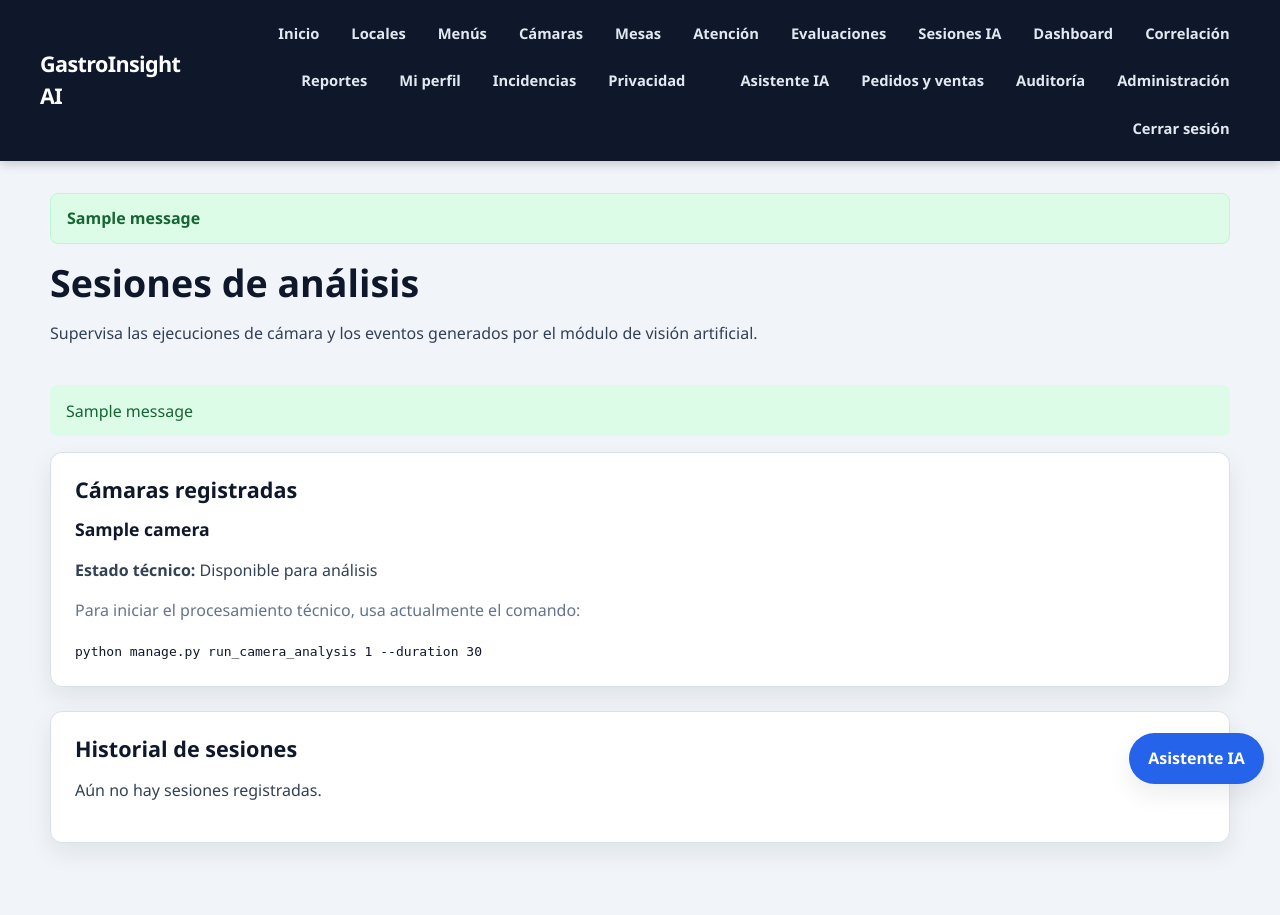
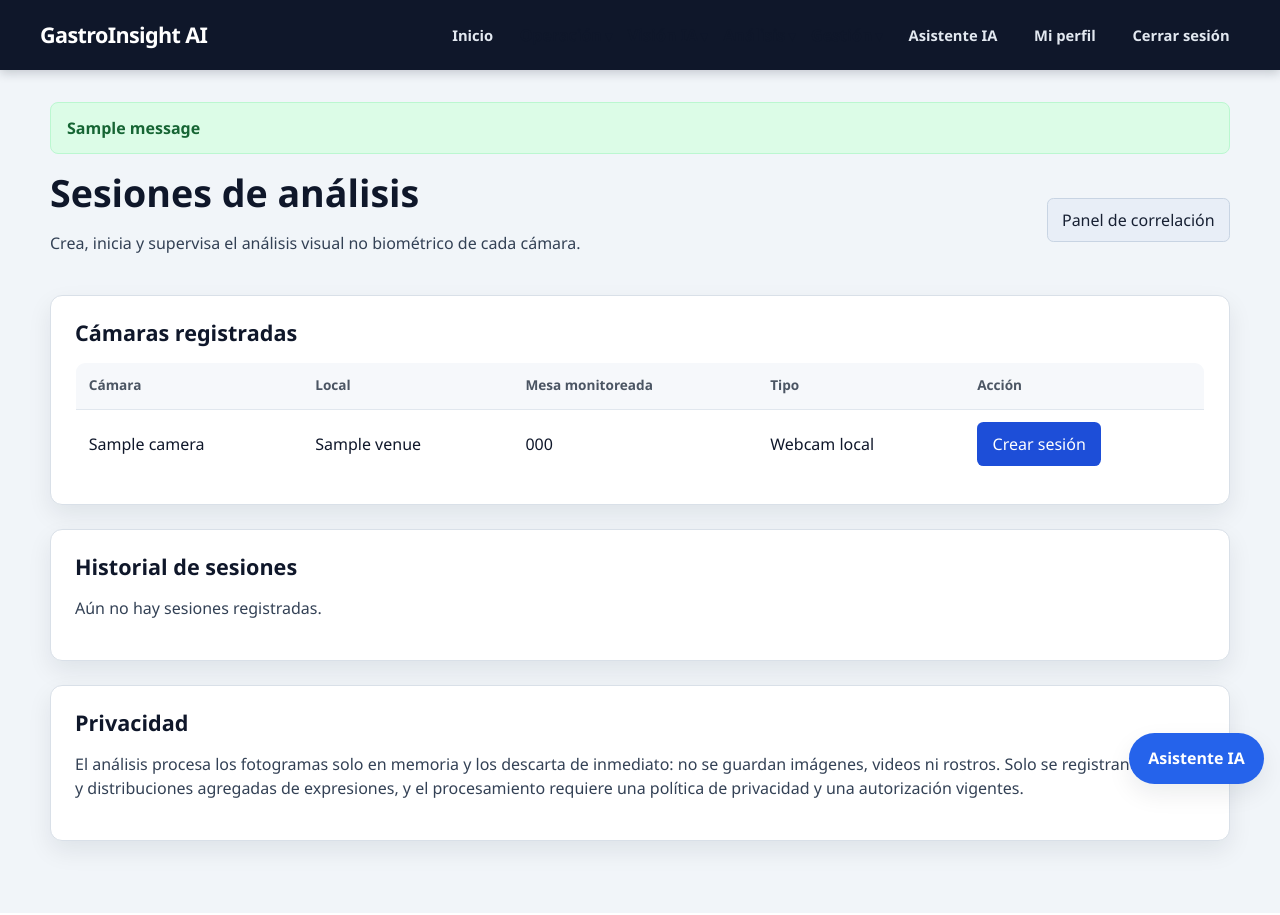
Before and after one commit to Geencuve/gastroinsight-ai, a Django app: page /ai/sessions/ in a window 1280 px wide. Run offline with Django 5.2, Linux system fonts and the light colour scheme; a user stored in the database is signed in; tables that the repository leaves empty hold one stand-in row (values such as "Sample post"); one stand-in notice (Sample message) is shown; data that the repository does not hold is empty.

Commit message:
feat(demo): iniciar analisis desde la interfaz, detalle en vivo, menu agrupado y comando prepare_demo

```diff
--- a/ai_vision/templates/ai_vision/session_list.html
+++ b/ai_vision/templates/ai_vision/session_list.html
@@ -6,50 +6,42 @@
 <section class="page-header">
     <div>
         <h1>Sesiones de análisis</h1>
-        <p>
-            Supervisa las ejecuciones de cámara y los eventos
-            generados por el módulo de visión artificial.
-        </p>
+        <p>Crea, inicia y supervisa el análisis visual no biométrico de cada cámara.</p>
     </div>
+    <a class="btn btn-secondary" href="{% url 'analytics:correlation' %}">Panel de correlación</a>
 </section>
-
-{% if messages %}
-    {% for message in messages %}
-        <div class="alert alert-{{ message.tags|default:'info' }}">
-            {{ message }}
-        </div>
-    {% endfor %}
-{% endif %}
 
 <section class="card">
     <h2>Cámaras registradas</h2>
-
     {% if cameras %}
-        <div class="actions-grid">
-            {% for camera in cameras %}
-                <article class="camera-card">
-                    <h3>{{ camera.name }}</h3>
-
-                    {% if camera.location %}
-                        <p><strong>Ubicación:</strong> {{ camera.location }}</p>
-                    {% endif %}
-
-                    <p>
-                        <strong>Estado técnico:</strong>
-                        Disponible para análisis
-                    </p>
-
-                    <p class="muted">
-                        Para iniciar el procesamiento técnico,
-                        usa actualmente el comando:
-                    </p>
-
-                    <code>
-                        python manage.py run_camera_analysis
-                        {{ camera.id }} --duration 30
-                    </code>
-                </article>
-            {% endfor %}
+        <div class="table-responsive">
+            <table>
+                <thead>
+                    <tr><th>Cámara</th><th>Local</th><th>Mesa monitoreada</th><th>Tipo</th><th>Acción</th></tr>
+                </thead>
+                <tbody>
+                    {% for camera in cameras %}
+                        <tr>
+                            <td>{{ camera.name }}</td>
+                            <td>{{ camera.venue.name }}</td>
+                            <td>{{ camera.table.code|default:"Sin mesa" }}</td>
+                            <td>{{ camera.get_source_type_display }}</td>
+                            <td>
+                                {% if camera.source_type == "demo" %}
+                                    <span class="muted">Datos sintéticos de demostración</span>
+                                {% elif can_operate %}
+                                    <form method="post" action="{% url 'ai_vision:create_session' camera.id %}">
+                                        {% csrf_token %}
+                                        <button class="btn btn-primary" type="submit">Crear sesión</button>
+                                    </form>
+                                {% else %}
+                                    <span class="muted">Solo lectura</span>
+                                {% endif %}
+                            </td>
+                        </tr>
+                    {% endfor %}
+                </tbody>
+            </table>
         </div>
     {% else %}
         <p>No hay cámaras registradas.</p>
@@ -58,44 +50,50 @@
 
 <section class="card">
     <h2>Historial de sesiones</h2>
-
     {% if sessions %}
         <div class="table-responsive">
             <table>
                 <thead>
                     <tr>
-                        <th>ID</th>
-                        <th>Cámara</th>
-                        <th>Estado</th>
-                        <th>Inicio</th>
-                        <th>Finalización</th>
-                        <th>Acción</th>
+                        <th>ID</th><th>Cámara</th><th>Mesa</th><th>Estado</th>
+                        <th>Inicio</th><th>Finalización</th><th>Eventos</th><th>Acciones</th>
                     </tr>
                 </thead>
-
                 <tbody>
                     {% for session in sessions %}
                         <tr>
                             <td>#{{ session.id }}</td>
                             <td>{{ session.camera.name }}</td>
+                            <td>{{ session.camera.table.code|default:"—" }}</td>
+                            <td><span class="status status-{{ session.status }}">{{ session.get_status_display }}</span></td>
+                            <td>{{ session.started_at|date:"d/m/Y H:i:s"|default:"Pendiente" }}</td>
+                            <td>{{ session.ended_at|date:"d/m/Y H:i:s"|default:"—" }}</td>
+                            <td>{{ session.events_count }}</td>
                             <td>
-                                <span class="status status-{{ session.status }}">
-                                    {{ session.get_status_display|default:session.status }}
-                                </span>
-                            </td>
-                            <td>
-                                {{ session.started_at|date:"d/m/Y H:i:s"|default:"Pendiente" }}
-                            </td>
-                            <td>
-                                {{ session.ended_at|date:"d/m/Y H:i:s"|default:"—" }}
-                            </td>
-                            <td>
-                                <a
-                                    class="btn btn-secondary"
-                                    href="{% url 'ai_vision:session_detail' session.id %}"
-                                >
-                                    Ver resultado
-                                </a>
+                                <div style="display: flex; gap: 0.5rem; align-items: center; flex-wrap: wrap;">
+                                    <a class="btn btn-secondary" href="{% url 'ai_vision:session_detail' session.id %}">Ver resultado</a>
+                                    {% if can_operate and session.status == "pending" and session.camera.source_type != "demo" %}
+                                        <form method="post" action="{% url 'ai_vision:start_session' session.id %}"
+                                              style="display: flex; gap: 0.5rem; align-items: center; flex-wrap: wrap;">
+                                            {% csrf_token %}
+                                            <select name="duration" aria-label="Duración del análisis">
+                                                <option value="30">30 s</option>
+                                                <option value="60" selected>1 min</option>
+                                                <option value="300">5 min</option>
+                                                <option value="0">Sin límite</option>
+                                            </select>
+                                            <label style="display: flex; gap: 0.25rem; align-items: center;">
+                                                <input type="checkbox" name="preview" value="1" checked> Ventana de video
+                                            </label>
+                                            <button class="btn btn-primary" type="submit">Iniciar análisis</button>
+                                        </form>
+                                    {% elif can_operate and session.status == "running" %}
+                                        <form method="post" action="{% url 'ai_vision:stop_session' session.id %}">
+                                            {% csrf_token %}
+                                            <button class="btn btn-danger" type="submit">Detener</button>
+                                        </form>
+                                    {% endif %}
+                                </div>
                             </td>
                         </tr>
                     {% endfor %}
@@ -106,4 +104,13 @@
         <p>Aún no hay sesiones registradas.</p>
     {% endif %}
 </section>
+
+<section class="card">
+    <h2>Privacidad</h2>
+    <p>
+        El análisis procesa los fotogramas solo en memoria y los descarta de inmediato: no se guardan
+        imágenes, videos ni rostros. Solo se registran conteos y distribuciones agregadas de expresiones,
+        y el procesamiento requiere una política de privacidad y una autorización vigentes.
+    </p>
+</section>
 {% endblock %}
--- a/ai_vision/views.py
+++ b/ai_vision/views.py
@@ -22,6 +22,7 @@ from monitoring.services.audit import log_action
 from privacy.models import PrivacyPolicy
 
 from .models import AnalysisSession, DetectionEvent
+from .services.launcher import launch_analysis
 
 
 @login_required
@@ -49,7 +50,11 @@ def session_list(request):
     return render(
         request,
         "ai_vision/session_list.html",
-        {"cameras": cameras, "sessions": sessions[:25], "can_operate": can_operate},
+        {
+            "cameras": cameras.select_related("table"),
+            "sessions": sessions.select_related("camera__table").annotate(events_count=Count("events"))[:25],
+            "can_operate": can_operate,
+        },
     )
 
 
@@ -111,17 +116,43 @@ def start_session(request, session_id):
     )
     if not user_can_operate_camera(request.user, session.camera.venue):
         raise PermissionDenied("No tienes permiso para iniciar esta sesión.")
+
     if session.status != AnalysisSession.Status.PENDING:
         messages.warning(request, "Solo se pueden iniciar sesiones pendientes.")
-    else:
-        messages.info(
-            request,
-            (
-                f"Sesión #{session.id} preparada. Ejecuta en la terminal: "
-                f"python manage.py run_camera_analysis {session.id} --no-preview"
-            ),
-        )
-    return redirect("ai_vision:session_list")
+        return redirect("ai_vision:session_list")
+    if session.camera.source_type == Camera.SourceType.DEMO:
+        messages.warning(request, "Las cámaras demo no procesan video real: solo contienen datos sintéticos.")
+        return redirect("ai_vision:session_list")
+
+    preview = request.POST.get("preview") == "1"
+    try:
+        duration = min(max(int(request.POST.get("duration") or 0), 0), 3600)
+    except ValueError:
+        duration = 60
+
+    try:
+        pid, log_path = launch_analysis(session.id, preview=preview, duration=duration)
+    except OSError as error:
+        messages.error(request, f"No se pudo iniciar el análisis: {error}")
+        return redirect("ai_vision:session_list")
+
+    log_action(
+        request,
+        action=AuditLog.Action.START,
+        module="ai_vision",
+        venue=session.camera.venue,
+        object_type="AnalysisSession",
+        object_id=session.id,
+        description=(
+            f"Inició desde la interfaz el análisis de la sesión #{session.id} "
+            f"(proceso {pid}, duración {duration or 'sin límite'} s)."
+        ),
+    )
+    messages.success(
+        request,
+        f"Análisis de la sesión #{session.id} iniciado. Los resultados aparecerán en unos segundos.",
+    )
+    return redirect("ai_vision:session_detail", session_id=session.id)
 
 
 @require_POST
--- a/cameras/templates/cameras/list.html
+++ b/cameras/templates/cameras/list.html
@@ -12,6 +12,7 @@
                 <tr>
                     <th>Cámara</th>
                     <th>Local</th>
+                    <th>Mesa</th>
                     <th>Zona</th>
                     <th>Fuente</th>
                     <th>Estado</th>
@@ -22,6 +23,7 @@
                     <tr>
                         <td>{{ camera.name }}</td>
                         <td>{{ camera.venue.name }}</td>
+                        <td>{{ camera.table.code|default:"—" }}</td>
                         <td>{{ camera.zone_name|default:"Sin zona definida" }}</td>
                         <td>{{ camera.get_source_type_display }}</td>
                         <td>Activa</td>
--- a/templates/base.html
+++ b/templates/base.html
@@ -8,6 +8,18 @@
     <title>{% block title %}GastroInsight AI{% endblock %}</title>
 
     <link rel="stylesheet" href="{% static 'css/styles.css' %}">
+    <style>
+        .main-nav { display: flex; align-items: center; gap: 1rem; flex-wrap: wrap; }
+        .nav-group { position: relative; }
+        .nav-group > summary { cursor: pointer; list-style: none; color: inherit; font-weight: 600; }
+        .nav-group > summary::-webkit-details-marker { display: none; }
+        .nav-group > summary::after { content: " ▾"; font-size: 0.8em; }
+        .nav-menu { position: absolute; top: calc(100% + 0.5rem); left: 0; z-index: 1000; min-width: 220px;
+                    display: flex; flex-direction: column; padding: 0.4rem 0; background: #ffffff;
+                    border: 1px solid #e2e8f0; border-radius: 10px; box-shadow: 0 10px 25px rgb(15 23 42 / 15%); }
+        .nav-menu a { padding: 0.55rem 1rem; color: #1e293b; text-decoration: none; white-space: nowrap; }
+        .nav-menu a:hover { background: #eff6ff; color: #1d4ed8; }
+    </style>
 
     {% block extra_css %}{% endblock %}
 </head>
@@ -20,44 +32,52 @@
 
         <nav class="main-nav">
             <a href="{% url 'core:home' %}">Inicio</a>
-
             {% if user.is_authenticated %}
-                <a href="{% url 'venues:list' %}">Locales</a>
-                <a href="{% url 'menus:list' %}">Menús</a>
-                <a href="{% url 'cameras:list' %}">Cámaras</a>
-                <a href="{% url 'operations:table_list' %}">Mesas</a>
-                <a href="{% url 'operations:session_list' %}">Atención</a>
-                <a href="{% url 'operations:evaluation_list' %}">Evaluaciones</a>
-                <a href="{% url 'ai_vision:session_list' %}">Sesiones IA</a>
-                <a href="{% url 'analytics:dashboard' %}">Dashboard</a>
-                <a href="{% url 'analytics:correlation' %}">Correlación</a>
-                <a href="{% url 'reports:list' %}">Reportes</a>
+                <details class="nav-group">
+                    <summary>Operación</summary>
+                    <div class="nav-menu">
+                        <a href="{% url 'operations:session_list' %}">Atención de mesas</a>
+                        <a href="{% url 'sales:order_list' %}">Pedidos y ventas</a>
+                        <a href="{% url 'operations:evaluation_list' %}">Evaluaciones</a>
+                        <a href="{% url 'operations:table_list' %}">Mesas</a>
+                    </div>
+                </details>
+                <details class="nav-group">
+                    <summary>Visión IA</summary>
+                    <div class="nav-menu">
+                        <a href="{% url 'ai_vision:session_list' %}">Sesiones de análisis</a>
+                        <a href="{% url 'cameras:list' %}">Cámaras</a>
+                        <a href="{% url 'analytics:correlation' %}">Panel de correlación</a>
+                    </div>
+                </details>
+                <details class="nav-group">
+                    <summary>Análisis</summary>
+                    <div class="nav-menu">
+                        <a href="{% url 'analytics:dashboard' %}">Dashboard</a>
+                        <a href="{% url 'reports:list' %}">Reportes</a>
+                    </div>
+                </details>
+                <details class="nav-group">
+                    <summary>Gestión</summary>
+                    <div class="nav-menu">
+                        <a href="{% url 'venues:list' %}">Locales</a>
+                        <a href="{% url 'menus:list' %}">Menús</a>
+                        <a href="{% url 'monitoring:incident_list' %}">Incidencias</a>
+                        <a href="{% url 'privacy:policy_list' %}">Privacidad</a>
+                        {% if user.is_superuser %}<a href="{% url 'monitoring:audit_log_list' %}">Auditoría</a>{% endif %}
+                        {% if user.is_staff %}<a href="/admin/">Administración</a>{% endif %}
+                    </div>
+                </details>
+                <a href="{% url 'assistant_chat:staff_chat' %}">Asistente IA</a>
                 <a href="{% url 'authentication:profile' %}">Mi perfil</a>
-                <a href="{% url 'monitoring:incident_list' %}">Incidencias</a>
-                <a href="{% url 'privacy:policy_list' %}">Privacidad</a>
-                    <li class="nav-item">
-                        <a class="nav-link" href="{% url 'assistant_chat:staff_chat' %}">Asistente IA</a>
-                    </li>
-                <a href="{% url 'sales:order_list' %}">Pedidos y ventas</a>
-
-
-            {% if user.is_superuser %}
-                <a href="{% url 'monitoring:audit_log_list' %}">Auditoría</a>
-            {% endif %}
-            {% if user.is_staff %}
-                <a href="/admin/">Administración</a>
-            {% endif %}
-                <form method="post"action="{% url 'authentication:logout' %}"class="logout-form">
-                {% csrf_token %}
+                <form method="post" action="{% url 'authentication:logout' %}" class="logout-form">
+                    {% csrf_token %}
                     <button class="nav-logout" type="submit">Cerrar sesión</button>
                 </form>
             {% else %}
                 <a href="{% url 'authentication:login' %}">Ingresar</a>
                 <a class="nav-register" href="{% url 'authentication:register' %}">Registrarse</a>
-                <a href="{% url 'assistant_chat:staff_chat' %}">Asistente IA</a>
             {% endif %}
-
-
         </nav>
     </header>
 
@@ -142,6 +162,22 @@
                 </button>
             </div>
         {% endif %}
+    <script>
+        document.querySelectorAll(".nav-group").forEach((group) => {
+            group.addEventListener("toggle", () => {
+                if (group.open) {
+                    document.querySelectorAll(".nav-group").forEach((other) => {
+                        if (other !== group) other.open = false;
+                    });
+                }
+            });
+        });
+        document.addEventListener("click", (event) => {
+            if (!event.target.closest(".nav-group")) {
+                document.querySelectorAll(".nav-group[open]").forEach((group) => { group.open = false; });
+            }
+        });
+    </script>
     <script src="{% static 'js/main.js' %}"></script>
     {% block extra_js %}{% endblock %}
 </body>
```
Also changed, not shown: ai_vision/services/launcher.py (added, +30 -0 lines), ai_vision/templates/ai_vision/session_detail.html (+68 -85 lines), ai_vision/test_launcher.py (added, +56 -0 lines), core/management/commands/prepare_demo.py (added, +40 -0 lines), 1 other file.
